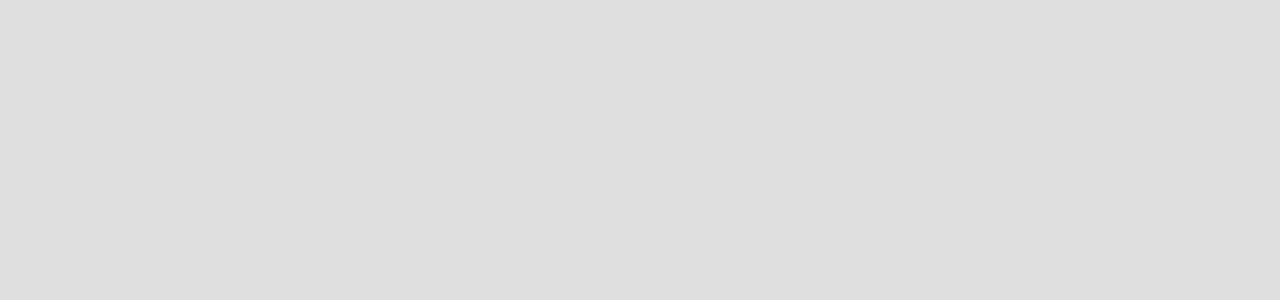
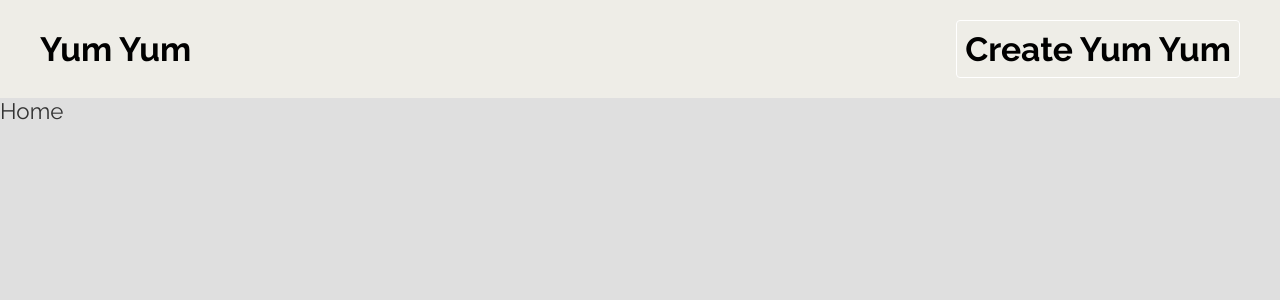
Before and after one commit to timmlaxton/Munchies, a React (Create React App) app in the folder munchies/: page / in a window 1280 px wide. Shown: the top 300 px of the page. Built offline with nearby package versions, Linux system fonts and the light colour scheme.

Commit message:
added navbar and styled it

```diff
--- a/munchies/package.json
+++ b/munchies/package.json
@@ -7,6 +7,7 @@
     "json-server": "^0.17.0",
     "react": "^17.0.2",
     "react-dom": "^17.0.2",
+    "react-router-dom": "^6.0.2",
     "react-scripts": "4.0.3"
   },
   "scripts": {
--- a/munchies/src/App.js
+++ b/munchies/src/App.js
@@ -1,7 +1,29 @@
+import { BrowserRouter, Routes, Route } from "react-router-dom";
+import Home from "./pages/home/Home";
+import Search from "./pages/search/Search";
+import Create from "./pages/create/Create";
+import Recipe from "./pages/recipe/Recipe";
+import Navbar from "./components/Navbar";
+
 import "./App.css";
 
 function App() {
-  return <div className="App"></div>;
+  return (
+    <div className="App">
+      <BrowserRouter>
+        <Navbar />
+        <Routes>
+          <Route exact path="/" element={<Home />} />
+
+          <Route exact path="/create" element={<Create />} />
+
+          <Route exact path="/search" element={<Search />} />
+
+          <Route exact path="/recipes/:id" element={<Recipe />} />
+        </Routes>
+      </BrowserRouter>
+    </div>
+  );
 }
 
 export default App;
--- /dev/null
+++ b/munchies/src/components/Navbar.css
@@ -0,0 +1,32 @@
+.navbar {
+  background: #eeede7;
+  padding: 20px;
+  color: #000;
+}
+
+.navbar nav {
+  display: flex;
+  align-items: center;
+  max-width: 1200px;
+  margin: 0 auto;
+}
+
+.navbar a.brand {
+  margin-right: auto;
+  color: #000;
+  text-decoration: none;
+}
+
+.navbar a:last-child {
+  color: #000;
+  text-decoration: none;
+  margin-left: 40px;
+  padding: 8px;
+  border: 1px solid #fff;
+  border-radius: 4px;
+}
+
+.navbar a:last-child:hover {
+  background: #333;
+  color: #fff;
+}
--- /dev/null
+++ b/munchies/src/components/Navbar.js
@@ -0,0 +1,21 @@
+import React from "react";
+import { Link } from "react-router-dom";
+
+import "./Navbar.css";
+
+const Navbar = () => {
+  return (
+    <div className="navbar">
+      <nav>
+        <Link to="/" className="brand">
+          <h1>Yum Yum</h1>
+        </Link>
+        <Link to="/create">
+          <h1>Create Yum Yum</h1>
+        </Link>
+      </nav>
+    </div>
+  );
+};
+
+export default Navbar;
--- a/munchies/src/pages/home/Home.js
+++ b/munchies/src/pages/home/Home.js
@@ -3,7 +3,7 @@ import "./Home.css";
 import React from "react";
 
 const Home = () => {
-  return <div></div>;
+  return <div>Home</div>;
 };
 
 export default Home;
--- a/munchies/src/pages/recipe/Recipe.js
+++ b/munchies/src/pages/recipe/Recipe.js
@@ -3,7 +3,7 @@ import "./Recipe.css";
 import React from "react";
 
 const Recipe = () => {
-  return <div></div>;
+  return <div>Recipe</div>;
 };
 
 export default Recipe;
--- a/munchies/src/pages/search/Search.js
+++ b/munchies/src/pages/search/Search.js
@@ -1,9 +1,9 @@
-import "./Create.css";
+import "./Search.css";
 
 import React from "react";
 
 const Search = () => {
-  return <div></div>;
+  return <div>Search</div>;
 };
 
 export default Search;
```
Also changed, not shown: 2 other files (tests, documents, lock files or other folders).
